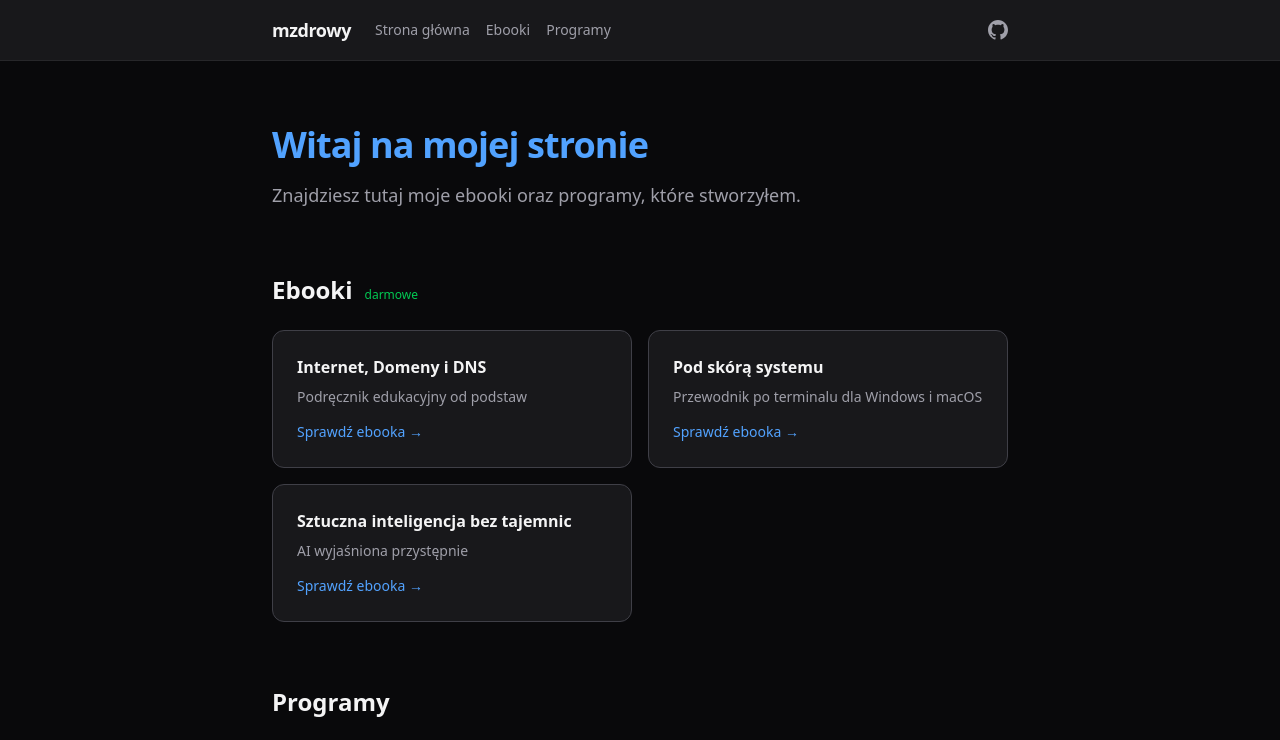
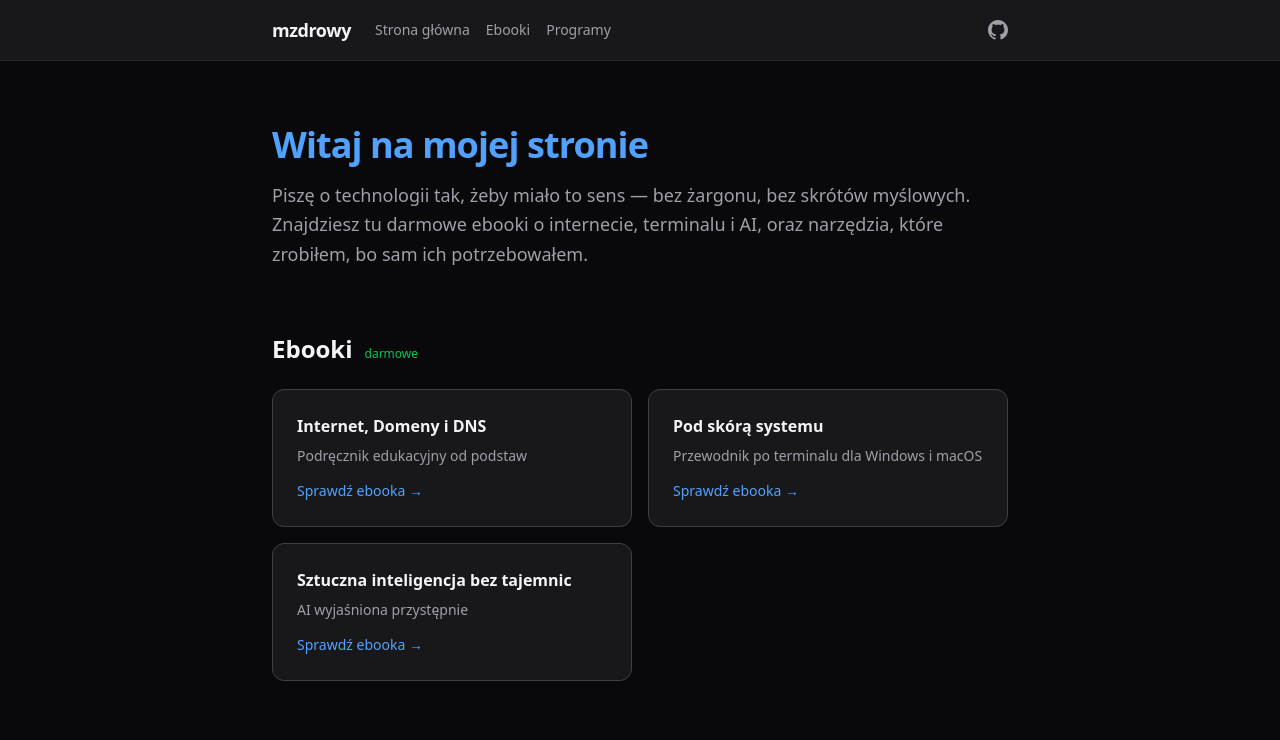
Before and after one commit to MzdrowY/mzdrowy.github.io, a Next.js app: page / in a window 1280 px wide. Shown: the top 740 px of the page. Built offline with nearby package versions, Linux system fonts and the light colour scheme; no server answers.

Commit message:
Update homepage intro text and site description

```diff
--- a/src/app/layout.tsx
+++ b/src/app/layout.tsx
@@ -19,11 +19,11 @@ export const metadata: Metadata = {
     default: "MzdrowY — ebooki i programy",
     template: "%s — MzdrowY",
   },
-  description: "Strona MzdrowY — trzy ebooki: Internet Domeny i DNS, Pod skórą systemu, Sztuczna inteligencja bez tajemnic oraz autorskie programy.",
+  description: "Piszę o technologii tak, żeby miało to sens — bez żargonu, bez skrótów myślowych. Darmowe ebooki o internecie, terminalu i AI oraz autorskie narzędzia.",
   metadataBase: new URL("https://mzdrowy.github.io"),
   openGraph: {
     title: "MzdrowY — ebooki i programy",
-    description: "Piszę, gotuję albo koduję. Trzy ebooki i autorskie programy.",
+    description: "Piszę o technologii tak, żeby miało to sens — bez żargonu, bez skrótów myślowych. Darmowe ebooki o internecie, terminalu i AI oraz autorskie narzędzia.",
     url: "https://mzdrowy.github.io",
     siteName: "MzdrowY",
     locale: "pl_PL",
@@ -40,7 +40,7 @@ export const metadata: Metadata = {
   twitter: {
     card: "summary_large_image",
     title: "MzdrowY — ebooki i programy",
-    description: "Piszę, gotuję albo koduję. Trzy ebooki i autorskie programy.",
+    description: "Piszę o technologii tak, żeby miało to sens — bez żargonu, bez skrótów myślowych. Darmowe ebooki o internecie, terminalu i AI oraz autorskie narzędzia.",
     images: ["/og-image.png"],
   },
   robots: {
--- a/src/app/page.tsx
+++ b/src/app/page.tsx
@@ -10,7 +10,7 @@ export default function Home() {
           Witaj na mojej stronie
         </h1>
         <p className="text-lg leading-relaxed text-zinc-400">
-          Znajdziesz tutaj moje ebooki oraz programy, które stworzyłem.
+          Piszę o technologii tak, żeby miało to sens — bez żargonu, bez skrótów myślowych. Znajdziesz tu darmowe ebooki o internecie, terminalu i AI, oraz narzędzia, które zrobiłem, bo sam ich potrzebowałem.
         </p>
       </section>
 
```
